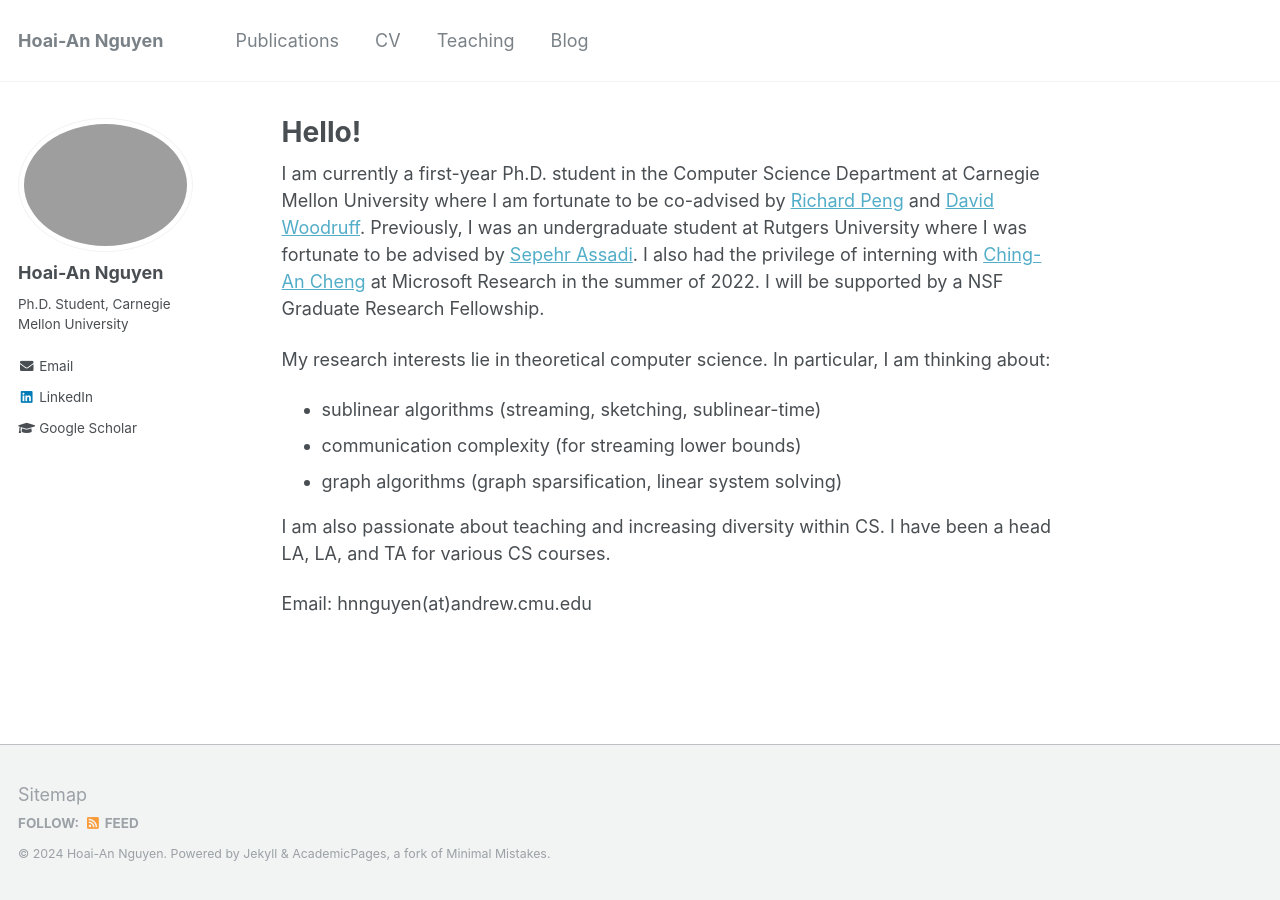
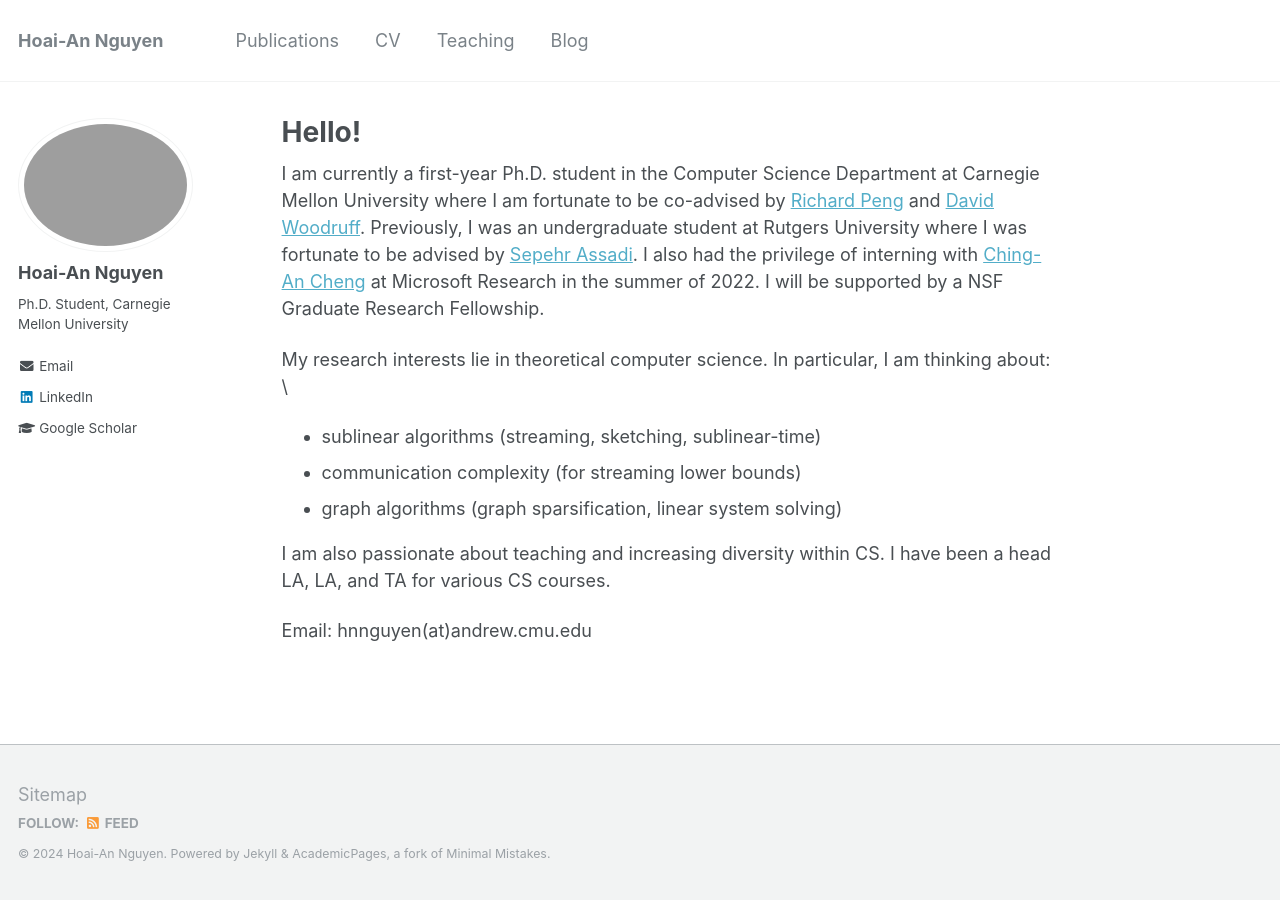
Before and after one commit to hoai77/hoai77.github.io, a Jekyll site: the page built from _pages/about.md, in a window 1280 px wide. Built offline with Jekyll 4.4.1, drawn with Linux system fonts in a browser that asks for light colours.

Commit message:
stable version

```diff
--- a/_pages/about.md
+++ b/_pages/about.md
@@ -9,8 +9,7 @@ redirect_from:
 ---
 I am currently a first-year Ph.D. student in the Computer Science Department at Carnegie Mellon University where I am fortunate to be co-advised by [Richard Peng](https://www.cs.cmu.edu/~yangp/) and [David Woodruff](http://www.cs.cmu.edu/~dwoodruf/). Previously, I was an undergraduate student at Rutgers University where I was fortunate to be advised by [Sepehr Assadi](https://sepehr.assadi.info/). I also had the privilege of interning with [Ching-An Cheng](https://www.chinganc.com/) at Microsoft Research in the summer of 2022. I will be supported by a NSF Graduate Research Fellowship.
 
-My research interests lie in theoretical computer science. In particular, I am thinking about:
-
+My research interests lie in theoretical computer science. In particular, I am thinking about: \\
 * sublinear algorithms (streaming, sketching, sublinear-time)
 * communication complexity (for streaming lower bounds)
 * graph algorithms (graph sparsification, linear system solving)
```
